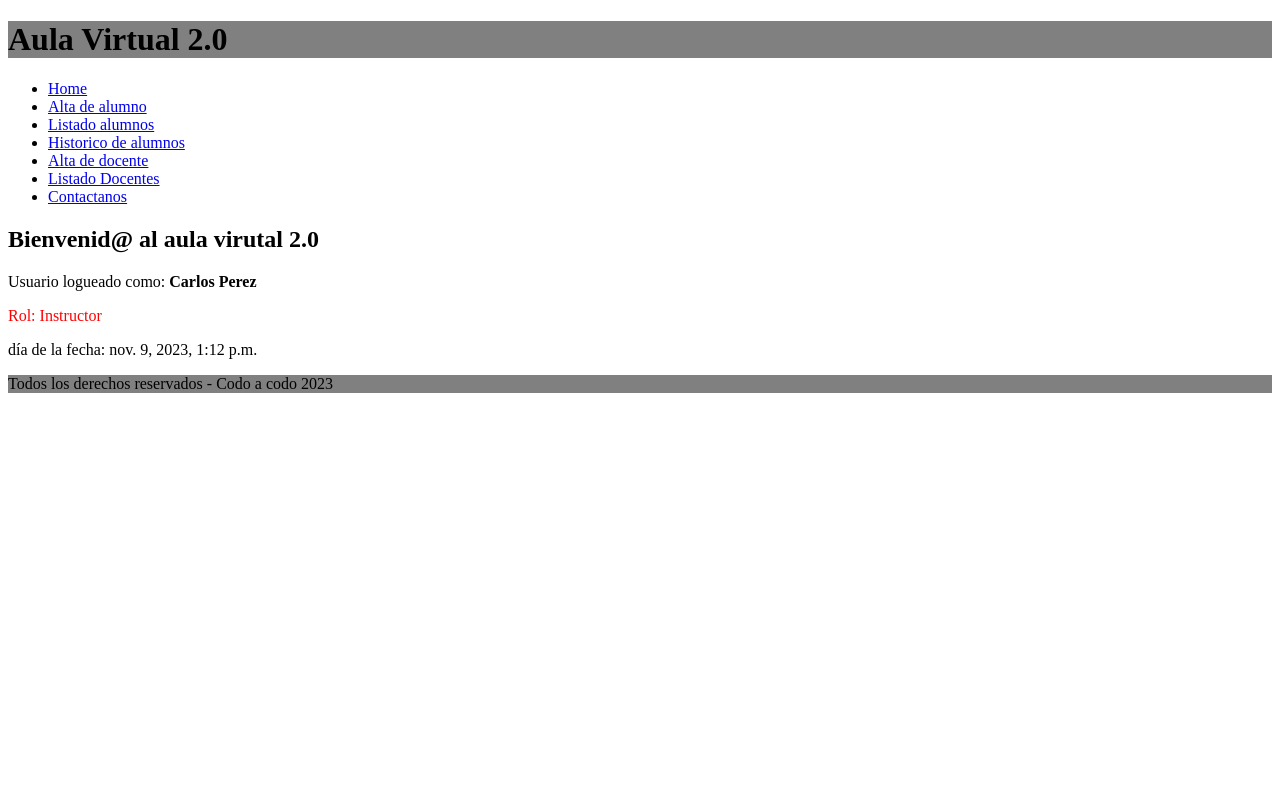
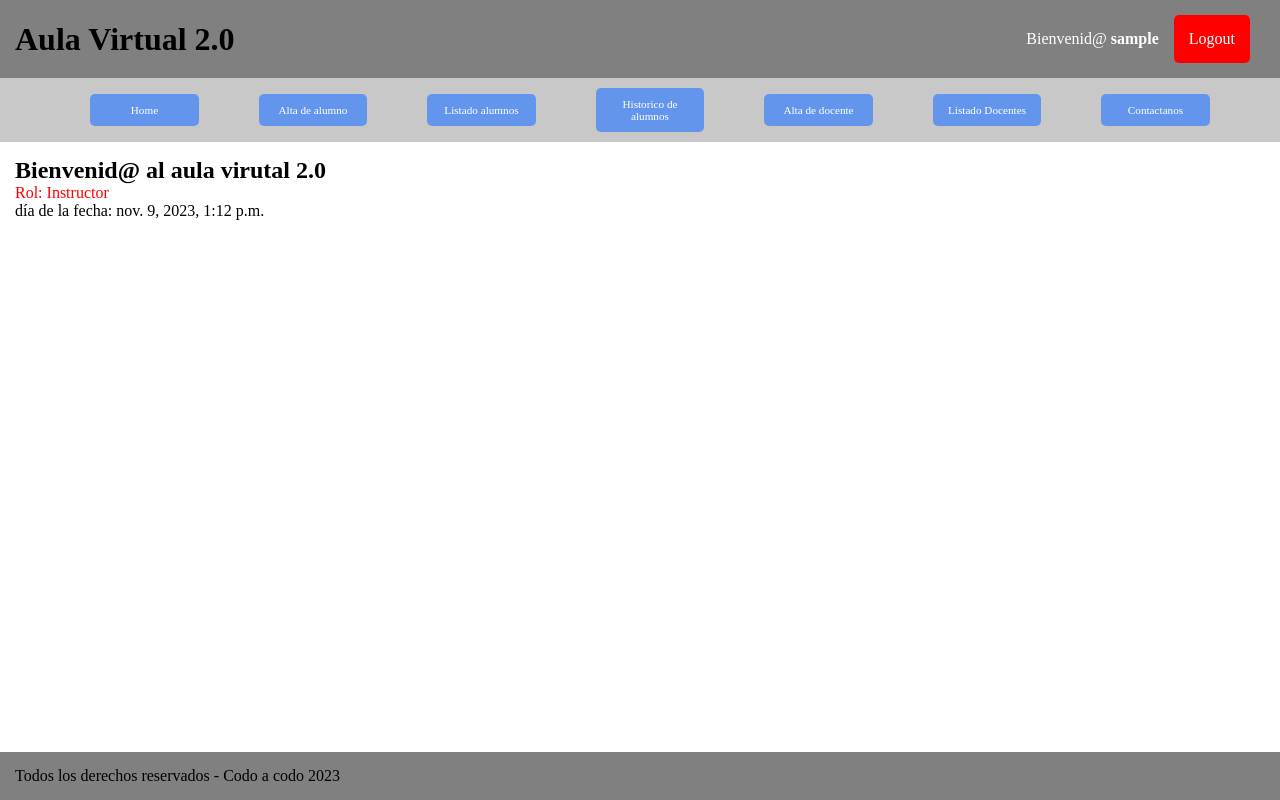
Before and after one commit to LucianoPueyo/Codo-a-codo-Django-23655, a Django app: page /aula_virtual/ in a window 1280 px wide. Run offline with Django 4.2, Linux system fonts and the light colour scheme; the visitor is signed in with stand-in values (Sample User, id 1).

Commit message:
Clase 29: Auth 2

```diff
--- a/Django/aulavirtual/aulavirtual/settings.py
+++ b/Django/aulavirtual/aulavirtual/settings.py
@@ -126,3 +126,6 @@ STATIC_URL = 'static/'
 # https://docs.djangoproject.com/en/4.2/ref/settings/#default-auto-field
 
 DEFAULT_AUTO_FIELD = 'django.db.models.BigAutoField'
+
+LOGIN_REDIRECT_URL = "index"
+LOGOUT_REDIRECT_URL = "index"
--- a/Django/aulavirtual/core/static/core/css/base.css
+++ b/Django/aulavirtual/core/static/core/css/base.css
@@ -1,5 +1,102 @@
+* {
+    margin: 0;
+    padding: 0;
+}
+
+body{
+    display: flex;
+    flex-direction: column;
+    min-height: 100vh;
+}
+
+header, main, footer {
+    padding: 15px;
+}
+
 header {
     background-color: gray;
+    display: flex;
+    justify-content: space-between;
+    align-items: center;
+}
+
+header .title {
+    flex: 1;
+}
+
+header h2{
+ color: white;
+ font-weight: 100;
+}
+
+header .actions {
+    color: white;
+    display: flex;
+    justify-content: space-evenly;
+    align-items: center;
+}
+header .actions a {
+    text-decoration: none;
+    display: inline-block;
+    background-color: darkturquoise;
+    padding: 15px;
+    border-radius: 5px;
+
+    margin: 0 15px;
+
+    color: white;
+
+    transition: 0.2s all;
+}
+
+header .actions a.logout {
+    background-color: red;
+}
+
+header .actions a:hover {
+    background-color: white;
+    color: black;
+}
+
+nav {
+    background-color: rgb(200,200,200);
+    padding: 5px;
+}
+
+nav ul {
+    display: flex;
+    justify-content: space-evenly;
+    align-items: center;
+    list-style-type: none;
+    padding: 5px;
+}
+
+nav ul li {
+    width: 7%;
+}
+nav ul li a {
+    text-decoration: none;
+    text-align: center;
+    padding:10px;
+    border-radius: 5px;
+    background-color: cornflowerblue;
+    color: white;
+
+    font-size: 0.7em;
+
+    transition: 0.2s all;
+
+    display: inline-block;
+    width: 100%;
+}
+
+nav ul li a:hover {
+    background-color: white;
+    color: black;
+}
+
+main {
+    flex: 1;
 }
 
 footer {
--- a/Django/aulavirtual/core/templates/core/base.html
+++ b/Django/aulavirtual/core/templates/core/base.html
@@ -17,8 +17,18 @@
         </ul>
     {% endif %}
     <header>
-        <h1>Aula Virtual 2.0</h1>
-        <h2>{% block section_title %} {% endblock %}</h2>
+        <div class="title">
+            <h1>Aula Virtual 2.0</h1>
+            <h2>{% block section_title %} {% endblock %}</h2>
+        </div>
+        <div class="actions">
+            {% if not user.is_authenticated %}
+                <a href="{% url 'login' %}">Login</a>
+            {% else %}
+                <p>Bienvenid@ <b>{{user.username}}</b></p>
+                <a class="logout" href="{% url 'logout' %}">Logout</a>
+            {% endif %}
+        </div>
     </header>
     <nav>
         <ul>
--- a/Django/aulavirtual/core/templates/core/index.html
+++ b/Django/aulavirtual/core/templates/core/index.html
@@ -9,7 +9,7 @@
 {% block section_title %}{% endblock %}
 {% block content %}
     <h2>Bienvenid@ al aula virutal 2.0</h2>
-    <p>Usuario logueado como: <b>{{ nombre_usuario }}</b></p>
+    <!-- <p>Usuario logueado como: <b>{{ nombre_usuario }}</b></p> -->
     {% if es_instructor %}
         <p style="color:red">Rol: Instructor</p>
     {% else %}
--- a/Django/aulavirtual/core/urls.py
+++ b/Django/aulavirtual/core/urls.py
@@ -1,8 +1,13 @@
 from django.urls import path, re_path
+from django.contrib.auth import views as auth_views
 from . import views
 
 urlpatterns = [
     path('', views.index, name='index'),
+
+    path('accounts/login/', auth_views.LoginView.as_view(template_name='core/login.html'),name='login'),
+    path('accounts/logout/', auth_views.LogoutView.as_view(), name='logout'),
+
     path('contacto', views.contacto, name="contacto"),
     path('alumnos/alta', views.alta_alumno, name="alta_alumno"),
     path('alumnos/listado', views.alumnos_listado, name='alumnos_listado'),
```
Also changed, not shown: Django/aulavirtual/core/models.py (+7 -0 lines), Django/aulavirtual/core/templates/core/login.html (added, +26 -0 lines), Django/aulavirtual/core/templates/core/logout.html (added, +16 -0 lines), Django/aulavirtual/core/static/core/css/login.css (added), 1 other file.
